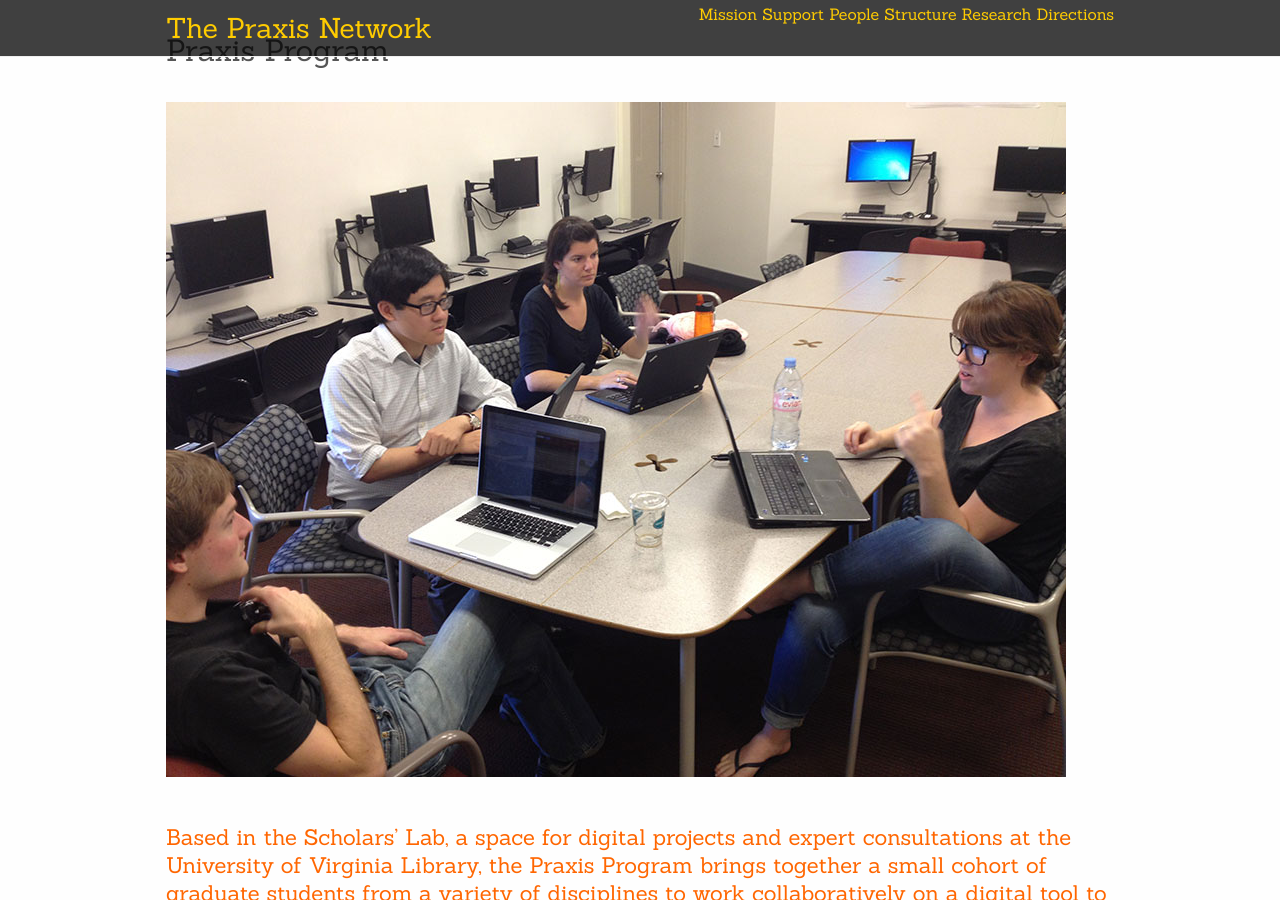
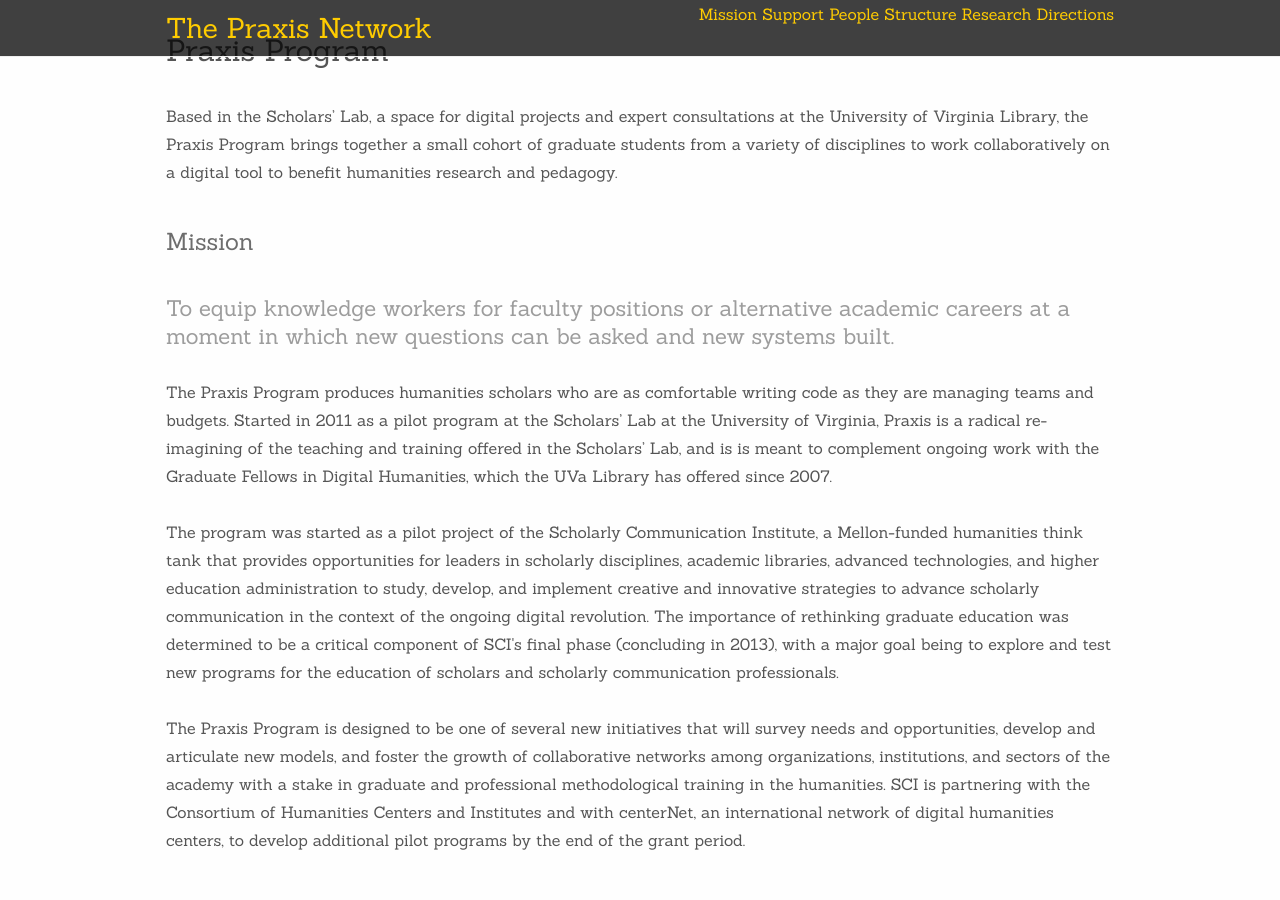
Before and after one commit to praxisnetwork/praxisnetwork.github.com, a Jekyll site: the page built from praxis-program.html, in a window 1280 px wide and 900 px high. Built offline with Jekyll 4.4.1, drawn with Linux system fonts in a browser that asks for light colours; nearby versions of some CDN libraries; Markdown is read by kramdown in place of the engine named in the settings.

Commit message:
Updates markup for praxis program page.
Adds section and header for each category.

```diff
--- a/praxis-program.html
+++ b/praxis-program.html
@@ -1,18 +1,24 @@
 ---
 layout: program
 title: Praxis Program
+description: Based in the Scholars’ Lab, a space for digital projects and expert consultations at the University of Virginia Library, the Praxis Program brings together a small cohort of graduate students from a variety of disciplines to work collaboratively on a digital tool to benefit humanities research and pedagogy.
 ---
-<img src="/images/praxis-program/meeting.jpg">
-<p class="intro">Based in the Scholars’ Lab, a space for digital projects and expert consultations at the University of Virginia Library, the Praxis Program brings together a small cohort of graduate students from a variety of disciplines to work collaboratively on a digital tool to benefit humanities research and pedagogy.</p>
 
+<section id="mission">
+<header>
 <h2>Mission</h2>
 <p class="program-category-intro">{{ site.praxis-program.mission }}</p>
+</header>
 <p>The Praxis Program produces humanities scholars who are as comfortable writing code as they are managing teams and budgets. Started in 2011 as a pilot program at the Scholars’ Lab at the University of Virginia, Praxis is a radical re-imagining of the teaching and training offered in the Scholars’ Lab, and is is meant to complement ongoing work with the Graduate Fellows in Digital Humanities, which the UVa Library has offered since 2007.</p>
 <p>The program was started as a pilot project of the Scholarly Communication Institute, a Mellon-funded humanities think tank that provides opportunities for leaders in scholarly disciplines, academic libraries, advanced technologies, and higher education administration to study, develop, and implement creative and innovative strategies to advance scholarly communication in the context of the ongoing digital revolution. The importance of rethinking graduate education was determined to be a critical component of SCI's final phase (concluding in 2013), with a major goal being to explore and test new programs for the education of scholars and scholarly communication professionals.</p>
 <p>The Praxis Program is designed to be one of several new initiatives that will survey needs and opportunities, develop and articulate new models, and foster the growth of collaborative networks among organizations, institutions, and sectors of the academy with a stake in graduate and professional methodological training in the humanities. SCI is partnering with the Consortium of Humanities Centers and Institutes and with centerNet, an international network of digital humanities centers, to develop additional pilot programs by the end of the grant period.</p>
+</section>
 
+<section id="people">
+<header>
 <h2>People</h2>
 <p class="program-category-intro">{{ site.praxis-program.people }}</p>
+</header>
 <p>Bethany Nowviskie is Director of Digital Research and Scholarship at the University of Virginia Library and President of the Association for Computers and the Humanities (ACH). She holds a doctorate in English from the University of Virginia and has taught courses in writing, poetry, bibliography, and new media aesthetics and design. Nowviskie has been a practicing digital humanist since the mid-1990s, and serves on the steering committees of centerNet, MediaCommons, and the Alliance of Digital Humanities Organizations (ADHO), and chairs the MLA’s Committee on Information Technology.</p>
 
 <p>Nowviskie’s work at the University of Virginia Library includes oversight of the Scholars’ Lab, which combines the services and resources of UVA’s former Etext, GeoStat, and Research Computing Support Centers. The Scholars’ Lab hosts public programs on the impact of new media and methods on scholarship, and also sponsors a graduate fellowship program in addition to the Praxis Program. Nowviskie additionally manages a “Digital Scholarship R&D” unit, providing consultation, programming support, and infrastructure for innovative work in the humanities and social sciences.</p>
@@ -20,27 +26,43 @@ title: Praxis Program
 <p><!--I wonder if one of the R&D crew could write a good, pithy paragraph about how fantastic you all are? I don't quite have the right vocabulary to describe the expertise of the group.-->Praxis Fellows receive instruction and support from the Scholars’ Lab’s top-notch research and development team, whose recent projects include Neatline, Blacklight, and a variety of geospatial scholarship projects. Members of the R&D team are available to students and faculty for consultation on digital projects, some of which, along with projects developed during each staff member’s allotted 20% research time, have evolved to become broader efforts involving the group as a whole. </p>
 
 <p>The fellows themselves come from a range of backgrounds. While the first cohort was heavily weighted toward students in the English Department, in subsequent years students have come from backgrounds in history, music, sociology, art, and philosophy. They join the program at various stages of their academic careers, and with a range of technical backgrounds. As they work together over the course of a year, they build on their existing strengths while also gaining new skills and strategies to strengthen areas that are newer to them.</p>
+</section>
 
+<section id="structure">
+<header>
 <h2>Structure</h2>
 <p class="program-category-intro">{{ site.praxis-program.structure }}</p>
+</header>
 <p>Following a competitve process for program admission, the first meetings in the semester are exploratory and instructional. The fellows begin to think about and discuss the directions that they'd like the tool to take, while also receiving practical tech-based lessons from the R&D staff on topics like the command line, Ruby on Rails, GitHub, and more. Tech skills are one side of the equation, but just as important is the evolution of a coherent team structure. The cohort begins by drafting a charter with guiding principles for credit, conflict resolution, and more. As time goes on, they sort themselves into specific roles: project managers, coders, designers -- the same kinds of roles that prevail in any real-world development team. As a result, not only are they learning specific skills and building a public project, they're also gaining crucial understanding of work environments and related soft skills that are typically not found in academic humanities departments.</p>
 
 <p>Fellows participate in two hours of weekly meetings, and also commit to ten hours of Praxis-related work per week. A typical weekly meeting might include a workshop or tutorial on a specific topic (as mentioned above), a session of collaborative coding and problem solving on Prism design or functionality, or theoretical discussions that tease apart disciplinary assumptions and pedagogical or research goals. Between meetings, fellows can be found working in their dedicated grad lounge, where they may sketch ideas on a whiteboard, test out new ideas, collaboratively draft text for a conference proposal or other purpose, or take a break, play Wii, and have some coffee between classes. As the semester progresses, both the meetings and the work time become more concretely focused on developing and refining their project, culminating in a communications strategy to accompany its public launch.</p>
 
 <p>Throughout the process, fellows and R&D staff write blog posts documenting their learning process, successes, and failures. They also post all of their code to GitHub -- not only the code for Prism itself, but also the exercises they complete as they learn to write in Ruby; introductory websites as they experiment with HTML and CSS; and individual projects that they may develop on the side. Learning in public is a fundamental aspect of the Praxis Program, and one that can be highly challenging for humanities students accustomed to working privately and sharing work only once it is complete and polished. As students become more comfortable sharing their progress and missteps, they set a valuable example to the humanities community that parallels an increasing emphasis on open-source and open-access knowledge products.</p>
-
+</section>
+<section id="research">
+<header>
 <h2>Research</h2>
 <p class="program-category-intro">{{ site.praxis-program.research }}</p>
+</header>
 <p>Beyond Prism, the Praxis Fellows are also producing innovative and rigorous projects of their own, as is the Scholars’ Lab research and development team. In fact, one of the key components of  all Scholars’ Lab staff staff time is an allowance of 20% of the work week for their own research and development work. This time ensures that the team members advance in their own scholarship and maintain their own portfolio of new and engaging work. Because the open research time fosters creative thinking and experimentation, projects that begin as personal research often grow and evolve into larger-scale collaborative efforts involving the entire Scholars' Lab team. (Neatline is one example of this.)</p>
 
 <p>The Scholars’ Lab and the Praxis Program invite you to follow their ongoing work in progress as they explore what it takes to produce thoughtful digital humanities scholars —- scholars comfortable designing effective user experiences, writing and working with open source code, engaging broad audiences, managing teams and budgets, and theorizing their work within the rich tradition of humanities computing.</p>
+</div>
 
+<section id="support">
+<header>
 <h2>Support</h2>
 <p class="program-category-intro">{{ site.praxis-program.support }}</p>
+</header>
 <p>Because the Praxis Program was initially supported as a pilot project, long-term funding is currently an open question. While the undertainty does make sustainability a concern,  Nowviskie is confident that a lasting solution will be developed. The Praxis Program is one piece of a much larger ecosystem of digital initiatives at the University of Virginia, and is quickly becoming an integral and valuable part of the contribution that the Scholars’ Lab is making to the humanities -- not only because of the interpretive tool the fellows are developing, but also -- and more broadly -- because of the model for innovative methodological training that the program provides.</p>
+</section>
 
+<section id="directions">
+<header>
 <h2>Directions</h2>
 <p class="program-category-intro">{{ site.praxis-program.directions }}</p>
+</header>
 <p>The program functions best with a small cohort, so the goal won’t be to grow to an enormous size. Rather, a measure of success will be continued funding and internal sustainability; an increasing applicant pool; fellows from an ever-wider range of disciplines; and the successful continuation of past fellows through their graduate programs and into the careers of their choosing. Already, the two fellows from the first cohort who finished their degrees have been hired into positions that excite them, and both credit the Praxis Program as having a significant positive effect on their employment opportunities and decisions.</p>
 
 <p>The Praxis Program is an outsanding example of a successful implementation of a radically new form of pedagogy.</p>
+</section>
```
